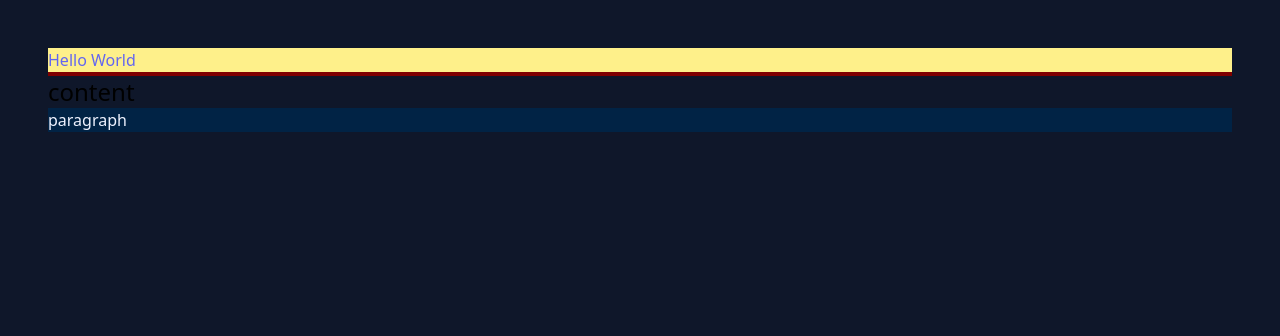
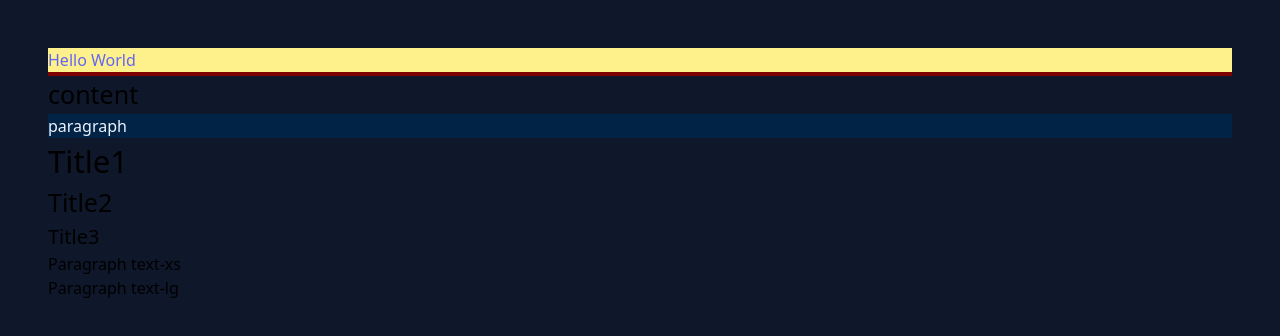
Before and after one commit to Wenying0808/website, a Next.js app: page / in a window 1280 px wide. Shown: the top 336 px of the page. Built offline with nearby package versions, Linux system fonts and the light colour scheme.

Commit message:
typography

```diff
--- a/src/app/page.tsx
+++ b/src/app/page.tsx
@@ -12,6 +12,11 @@ export default function Home() {
       <p className="bg-[#012345] text-indigo-50">
         paragraph
       </p>
+      <h1 className="text-3xl">Title1</h1>
+      <h2 className="text-2xl">Title2</h2>
+      <h3 className="text-xl">Title3</h3>
+      <p className="text-xs">Paragraph text-xs</p>
+      <p className="text-lg">Paragraph text-lg</p>
     </div>
   );
 }
--- a/tailwind.config.ts
+++ b/tailwind.config.ts
@@ -15,6 +15,15 @@ export default {
       '5': '32px',
       '6': '48px',
     },
+    fontSize: {
+      'sm': '0.8rem',
+      'base': '1rem',
+      'xl': '1.25rem',
+      '2xl': '1.563rem',
+      '3xl': '1.953rem',
+      '4xl': '2.441rem',
+      '5xl': '3.052rem',
+    },
     extend: {
       colors: {
         primary: "#000000",
```
